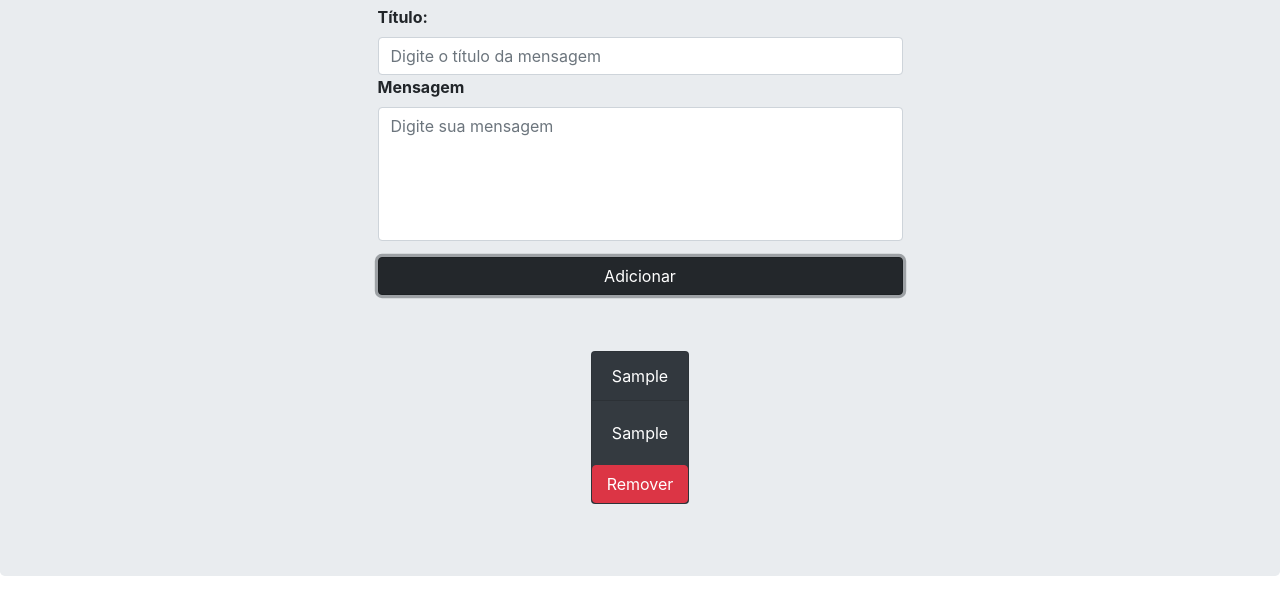
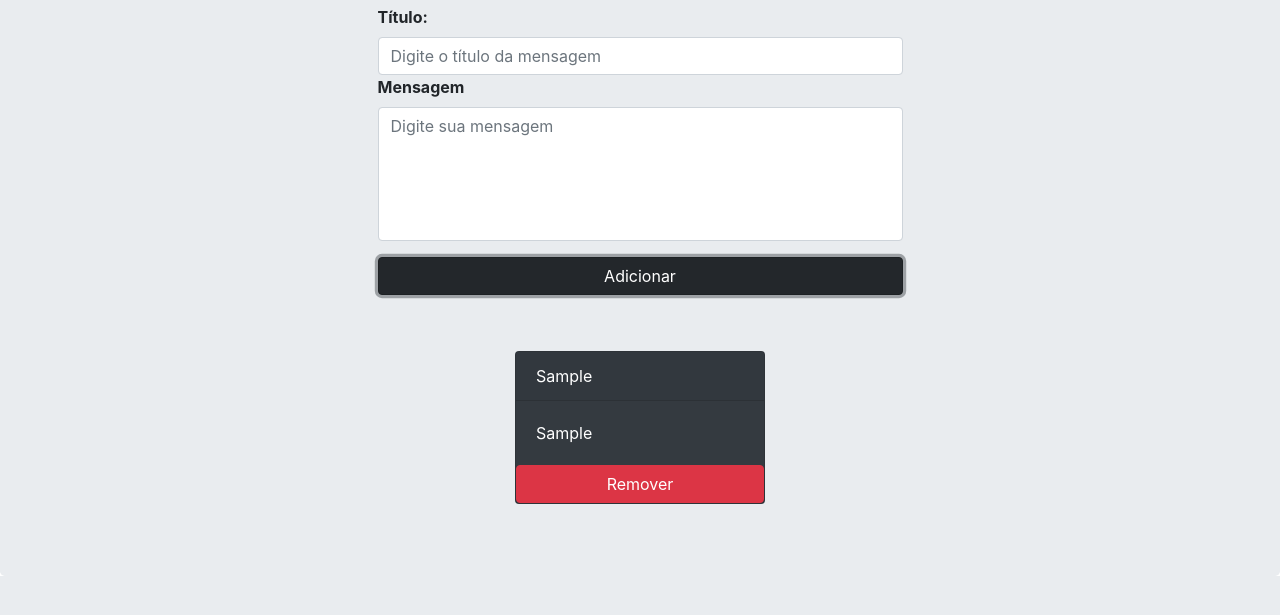
Before and after one commit to montoyaaa/simple-scrapbook, a plain HTML site: page index.html in a window 1280 px wide. Both pictures are taken after typing "Sample", "Sample" into the empty fields and a click on the button "Adicionar". Shown: the part 101-716 px from the top of the page. Drawn offline with nearby package versions, Linux system fonts and the light colour scheme.

Commit message:
fix size

```diff
--- a/index.js
+++ b/index.js
@@ -10,7 +10,8 @@ function renderCards() {
 
   for (const item of cards) {
     let card = document.createElement("div");
-    card.setAttribute("class", "card text-white bg-dark m-2");
+    card.setAttribute("class", "card text-white bg-dark m-2 w-25");
+    card.setAttribute("style", "max-width: 1000px; min-width: 250px");
 
     let cardHeader = document.createElement("div");
     cardHeader.setAttribute("class", "card-header");
--- a/styles.css
+++ b/styles.css
@@ -1,3 +1,6 @@
 textarea {
   resize: none;
 }
+html {
+  background-color: #e9ecef;
+}
```
